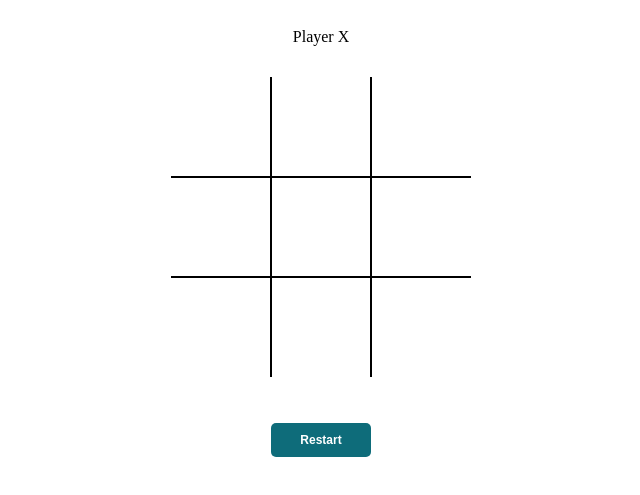
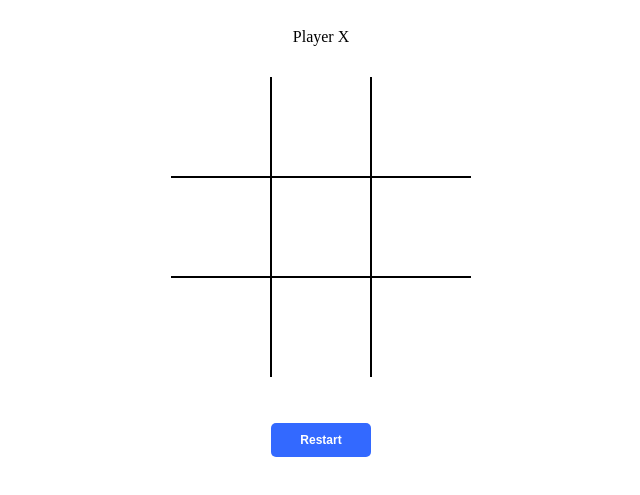
Before and after one commit to asiill/tic-tac-toe, a plain HTML site: page index.html in a window 1280 px wide. Shown: the part 91-586 px from the top of the page, without its empty margins (319-959 px from the left). Drawn offline with Linux system fonts and the light colour scheme.

Commit message:
Add styles to reset button

```diff
--- a/style.css
+++ b/style.css
@@ -50,12 +50,14 @@ button.cell {
     font-size: 12px;
     font-weight: bold;
     color: #FFFFFF;
-    background-color: #0e6c7a;
+    background-color: #3369ff;
     border: none;
     border-radius: 5px;
     cursor: pointer;
+    position: relative;
 }
 
 #reset-btn:hover {
-    background-color: #3DD1E7;
+    top: 0.1em;
+    background-color: #86a3f3;
 }
```
